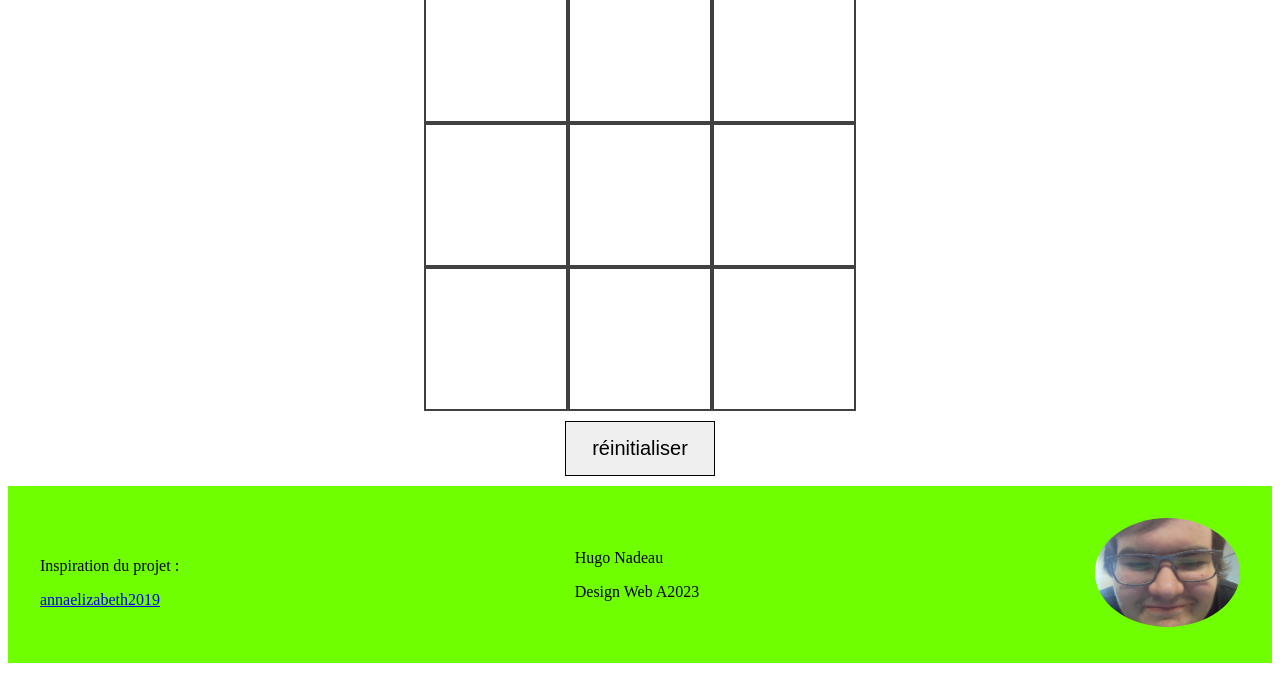
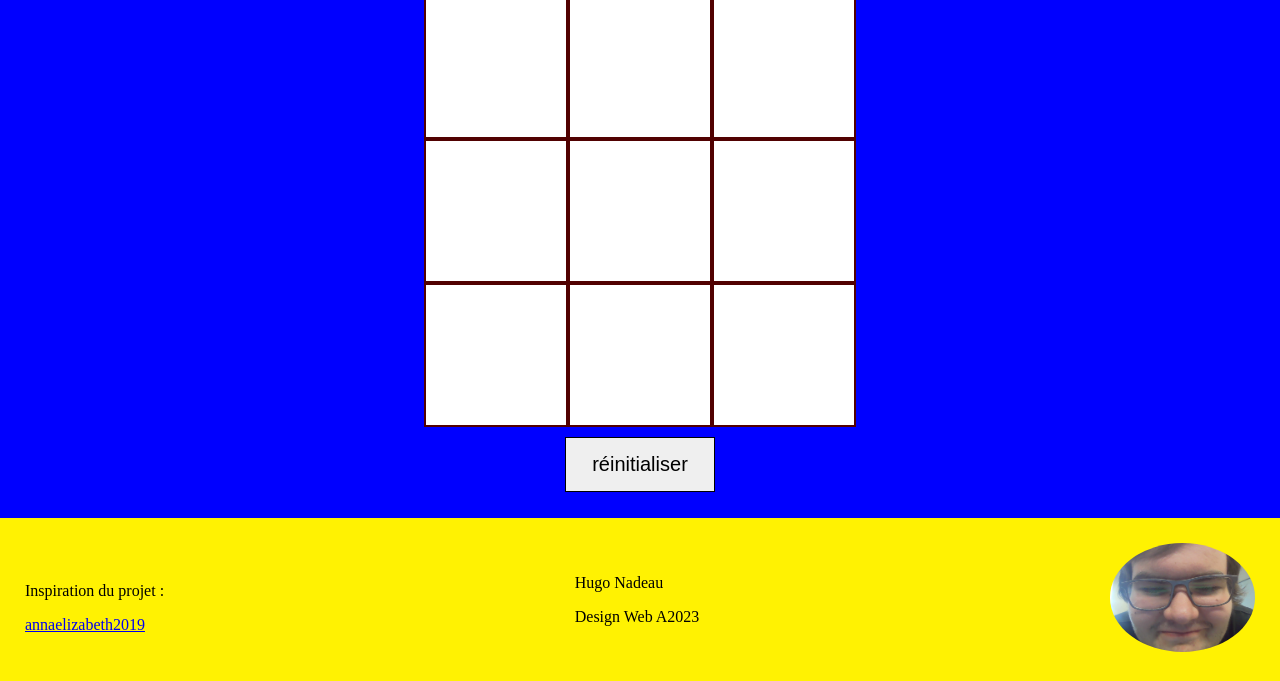
Before and after one commit to 2346584victo/ProjetPersonnel, a plain HTML site: page index.html in a window 1280 px wide. Shown: the part 209-890 px from the top of the page. Drawn offline with Linux system fonts and the light colour scheme.

Commit message:
final du project

```diff
--- a/asset/css/style.css
+++ b/asset/css/style.css
@@ -5,8 +5,12 @@
 #tictactoe {
     text-align: center;
     font-family: Arial, Helvetica, sans-serif;
+    background-color: blue;
+    padding: 1em;
 }
-
+body{
+    margin: 0%;
+}
 .square{
     text-align: center;
     font-family: SemiBold600, Helvetica, sans-serif;
@@ -44,13 +48,14 @@ h2 {
 
 
 .square {
-    border: 2px solid rgba(0, 0, 0, .75);
+    border: 2px solid rgb(81, 1, 1);
     height: 140px;
     width: 140px;
     font-size: 80px;
     display: flex;
     align-items: center;
     justify-content: center;
+    background-color: white;
 }
 
 
@@ -64,11 +69,11 @@ h2 {
 }
 
 footer{
-    background-color:rgb(111, 255, 0);
+    background-color:rgb(255, 242, 2);
     display: flex;
     justify-content: space-between;
     align-items: center;
-    padding: 2em;
+    padding: 25px;
 
 }
 
--- a/asset/js/main.js
+++ b/asset/js/main.js
@@ -58,10 +58,15 @@ function init() {
 };
 //Initialisation des variable utiliser dans mon code
 localStorage.setItem('pointsX', "0");
+
 localStorage.setItem("pointsO", "0");
+
 const renduDesPoint = document.getElementById("affichageDesPoints");
+
 let localStoragePourX = localStorage.getItem('pointsX');
+
 let localStoragePourO = localStorage.getItem('pointsO');
+
 function render() {
     board.forEach(function(mark, index) {
     //this moves the value of the board item into the squares[idx]
```
